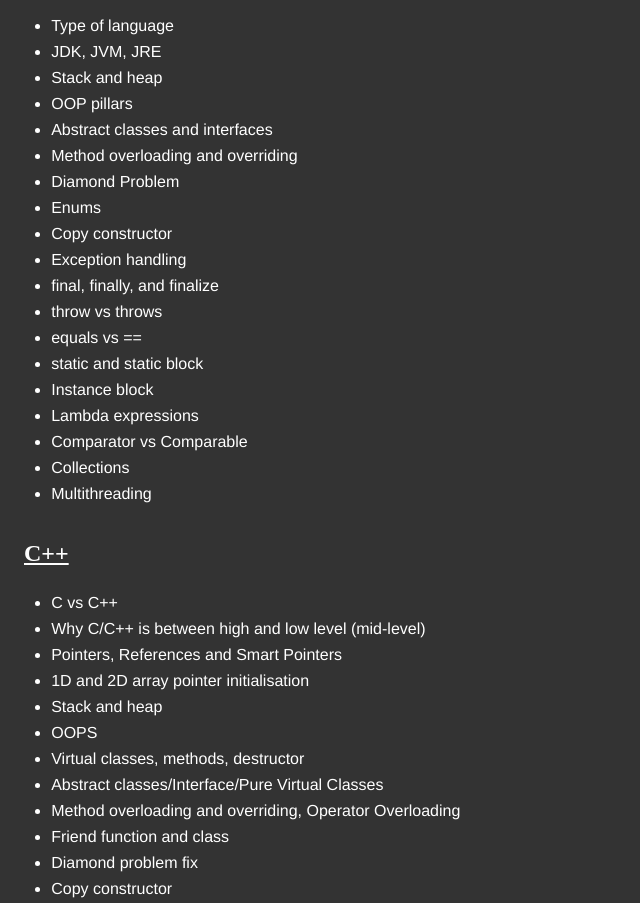
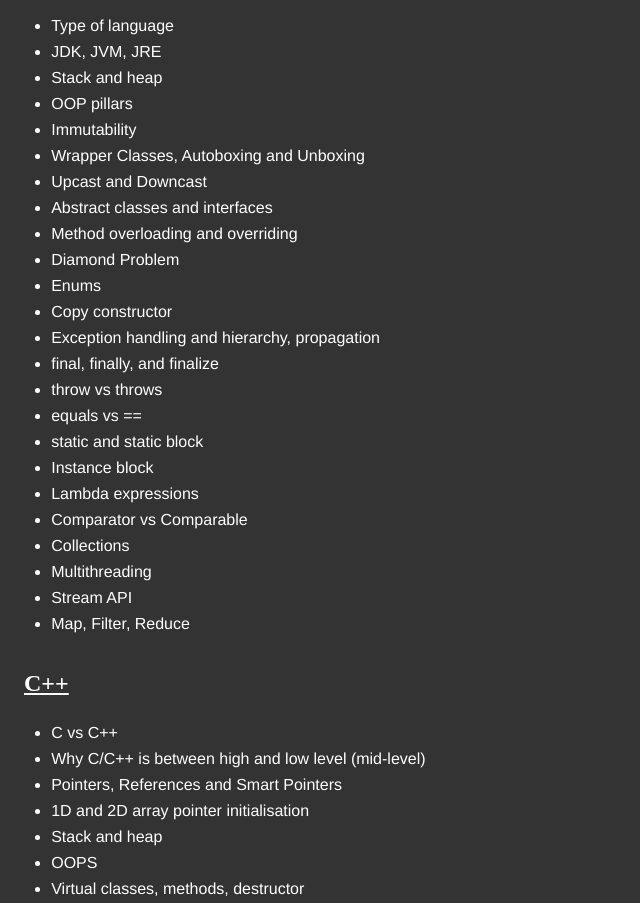
Before and after one commit to sparshak7/guide, a plain HTML site: page index.html in a window 1280 px wide. Shown: the part 2100-3003 px from the top of the page, without its empty margins (0-640 px from the left). Drawn offline with Linux system fonts and the light colour scheme.

Commit message:
Java update

```diff
--- a/index.html
+++ b/index.html
@@ -116,12 +116,15 @@
             <li>JDK, JVM, JRE</li>
             <li>Stack and heap</li>
             <li>OOP pillars</li>
+            <li>Immutability</li>
+            <li>Wrapper Classes, Autoboxing and Unboxing</li>
+            <li>Upcast and Downcast</li>
             <li>Abstract classes and interfaces</li>
             <li>Method overloading and overriding</li>
             <li>Diamond Problem</li>
             <li>Enums</li>
             <li>Copy constructor</li>
-            <li>Exception handling</li>
+            <li>Exception handling and hierarchy, propagation</li>
             <li>final, finally, and finalize</li>
             <li>throw vs throws</li>
             <li>equals vs ==</li>
@@ -131,6 +134,8 @@
             <li>Comparator vs Comparable</li>
             <li>Collections</li>
             <li>Multithreading</li>
+            <li>Stream API</li>
+            <li>Map, Filter, Reduce</li>
           </ol>
         </div>
 
```
